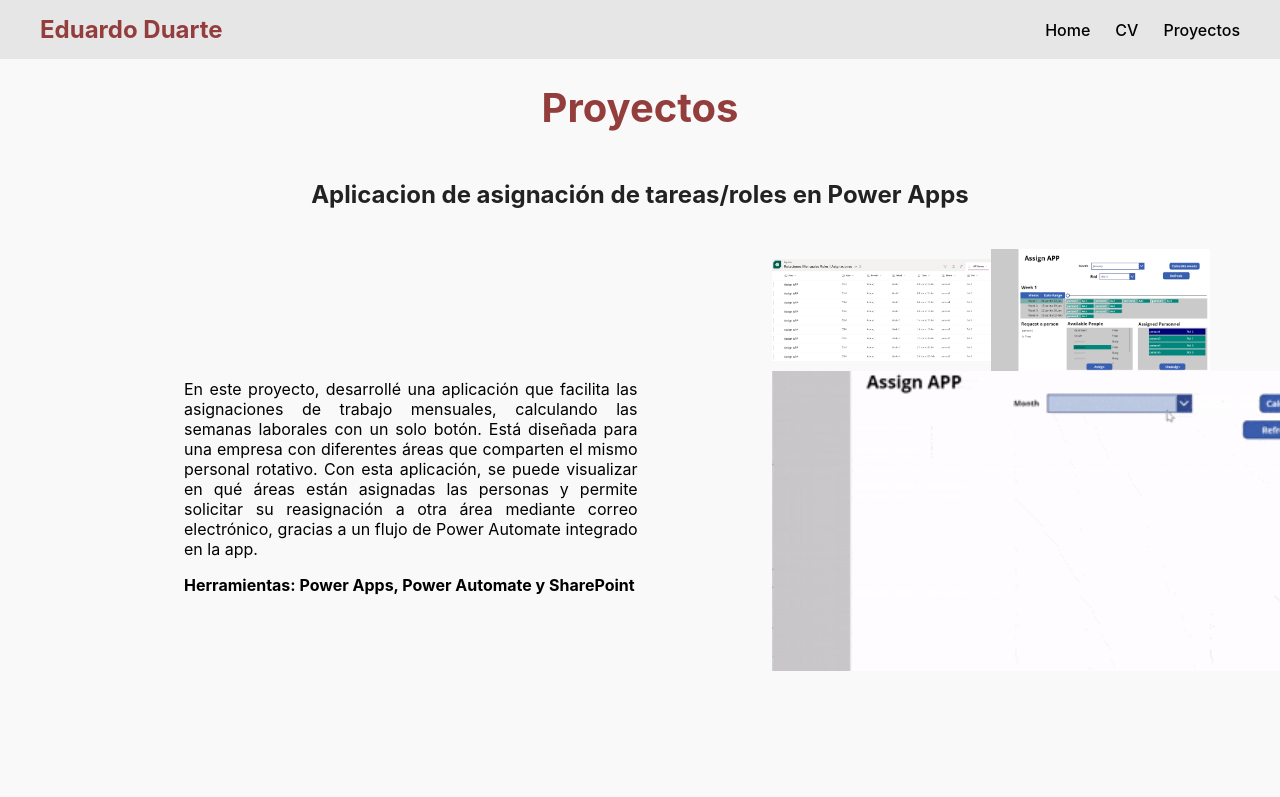
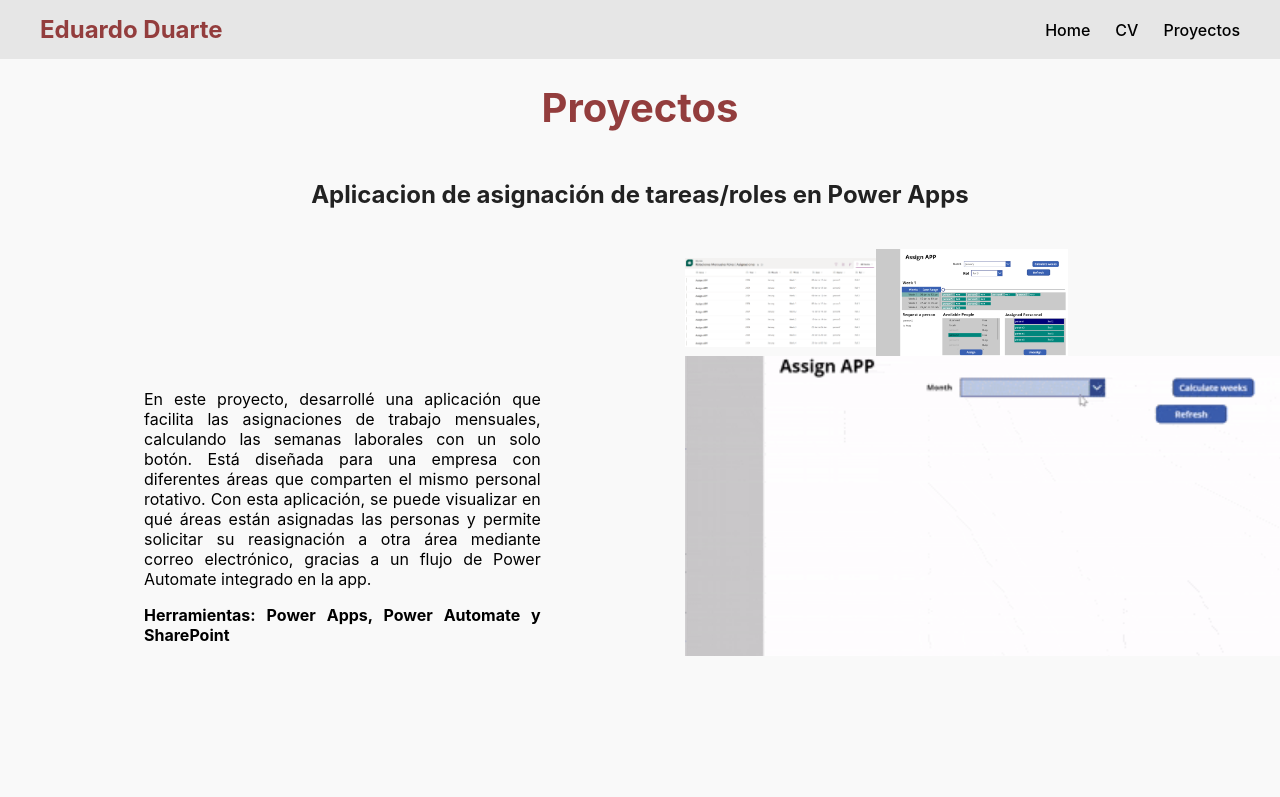
Before and after one commit to EDuarP/CV-web, a React (Vite) app: page /projects in a window 1280 px wide. Shown: the top 797 px of the page. Built offline with nearby package versions, Linux system fonts and the light colour scheme.

Commit message:
Mas centrado los textos en proyects

```diff
--- a/src/components/Cardproject.css
+++ b/src/components/Cardproject.css
@@ -8,22 +8,6 @@
 .ContainerCard{
     margin-top: 50px;
     margin-bottom: 50px;
-    margin-left: 50px;
-    margin-right: 50px;
-}
-
-.imagenes-centradas {
-    justify-content: center;
-    align-items: center;
-    cursor: pointer;
-}
-
-.imagen3{
-    cursor: pointer;
-    display: flex;
-    justify-content: center;
-    align-items: center;
-    flex-direction: row;
 }
 
 .texto{
@@ -32,10 +16,7 @@
     justify-content: center;
     display: flex;
     flex-direction: column;
-    gap: 10px;
-    margin: 10 ;
     padding: 10%;
-    font-size: ;
 }
 
 .font-bold{
--- a/src/components/Projects.css
+++ b/src/components/Projects.css
@@ -3,6 +3,13 @@
     --secondary: #333;
     --bg: #f9f9f9;
     --text: #222;
+}
+
+body {
+  display: flex;
+  justify-content: center;
+  align-items: center;
+  min-height: 100vh;
 }
 
 h1{
--- a/src/components/Projects.jsx
+++ b/src/components/Projects.jsx
@@ -16,14 +16,20 @@
 
 export default function Projects() {
   return (
+    <>
+    <Navbar />
     <main className="projects">
-        <Navbar />
+        <motion.div initial={{ y: 20 }}
+        animate={{ y: 0 }}
+        exit={{ y: -20 }}
+        transition={{ duration: 0.5 }}>
       <h1>Proyectos</h1>
       <div className="bg-white/20 backdrop-blur-md border-white/30 rounded-2xl shadow-lg p-10 max-w-6xl mx-auto">
       <Cardproject Title={"Aplicacion de asignación de tareas/roles en Power Apps"} Description={"En este proyecto, desarrollé una aplicación que facilita las asignaciones de trabajo mensuales, calculando las semanas laborales con un solo botón. Está diseñada para una empresa con diferentes áreas que comparten el mismo personal rotativo. Con esta aplicación, se puede visualizar en qué áreas están asignadas las personas y permite solicitar su reasignación a otra área mediante correo electrónico, gracias a un flujo de Power Automate integrado en la app."} Tools={"Power Apps, Power Automate y SharePoint"} Images={images1}> </Cardproject>
 
       <Cardproject Title={"Ciencia de Datos en el Transporte Público"} Description={"En una investigación en la que apliqué la metodología de ciencia de datos (Business Understanding, Data Understanding, Data Preparation, Modeling y Evaluation) para analizar y modelar rutas del transporte público del Área Metropolitana de Bucaramanga (AMB), descubrí que la mejor técnica de aprendizaje automático para aplicar en estas rutas es KNeighborsRegressor."} Tools={"Python, Power BI y Machine Learning."} Images={images2}> </Cardproject>
       </div>
+        </motion.div>
       <motion.img src={circulo} alt="circulo" className="circulo"  layoutId="circulo1" transition={{ duration: 0.6, ease: "easeInOut" }}
       initial={{ opacity: 0.4 }}
       animate={{ opacity: 0.4 }}
@@ -46,5 +52,6 @@
       animate={{ opacity: 0.4 }}
       exit={{ opacity: 0}}/>
     </main>
+    </>
   );
 }
--- a/src/components/cardproject.jsx
+++ b/src/components/cardproject.jsx
@@ -4,10 +4,10 @@
   return (
     <div className="ContainerCard">
       <h2 className="text-4xl font-bold text-gray-800 text-center">{Title}</h2>
-    <section className="max-w-7xl mx-auto bg-white rounded-2xl shadow-lg px-12 py-16 grid grid-cols-[50px_1fr_1fr_50px_1fr_1fr_50px] gap-x-24 gap-y-12 items-start flex justify-center items-center Cards">
+    <section className="max-w-7xl mx-auto bg-white rounded-2xl shadow-lg px-12 py-16 grid grid-cols-[1fr_1fr_50px_1fr_1fr_50px] gap-x-24 gap-y-12 items-start flex justify-center items-center Cards">
 
       {/* Texto */}
-      <div className="space-y-6 col-start-2 col-end-4 grid place-items-center texto" >
+      <div className="space-y-6 col-start-1 col-end-3 grid place-items-center texto" >
         <div className="max-w-xl">
         <p className="text-lg text-gray-600 leading-relaxed ">{Description}</p>
         <p className="text-lg text-gray-600 font-bold">
@@ -17,7 +17,7 @@
       </div>
 
       {/* Imágenes */}
-      <div className="grid grid-cols-2 gap-6 col-start-5 col-end-7 flex justify-center items-center imagenes-centradas">
+      <div className="grid grid-cols-3 gap-6 col-start-4 col-end-7 flex justify-center items-center">
         <img
           src={Images[0]}
           alt="Demo 1"
```
